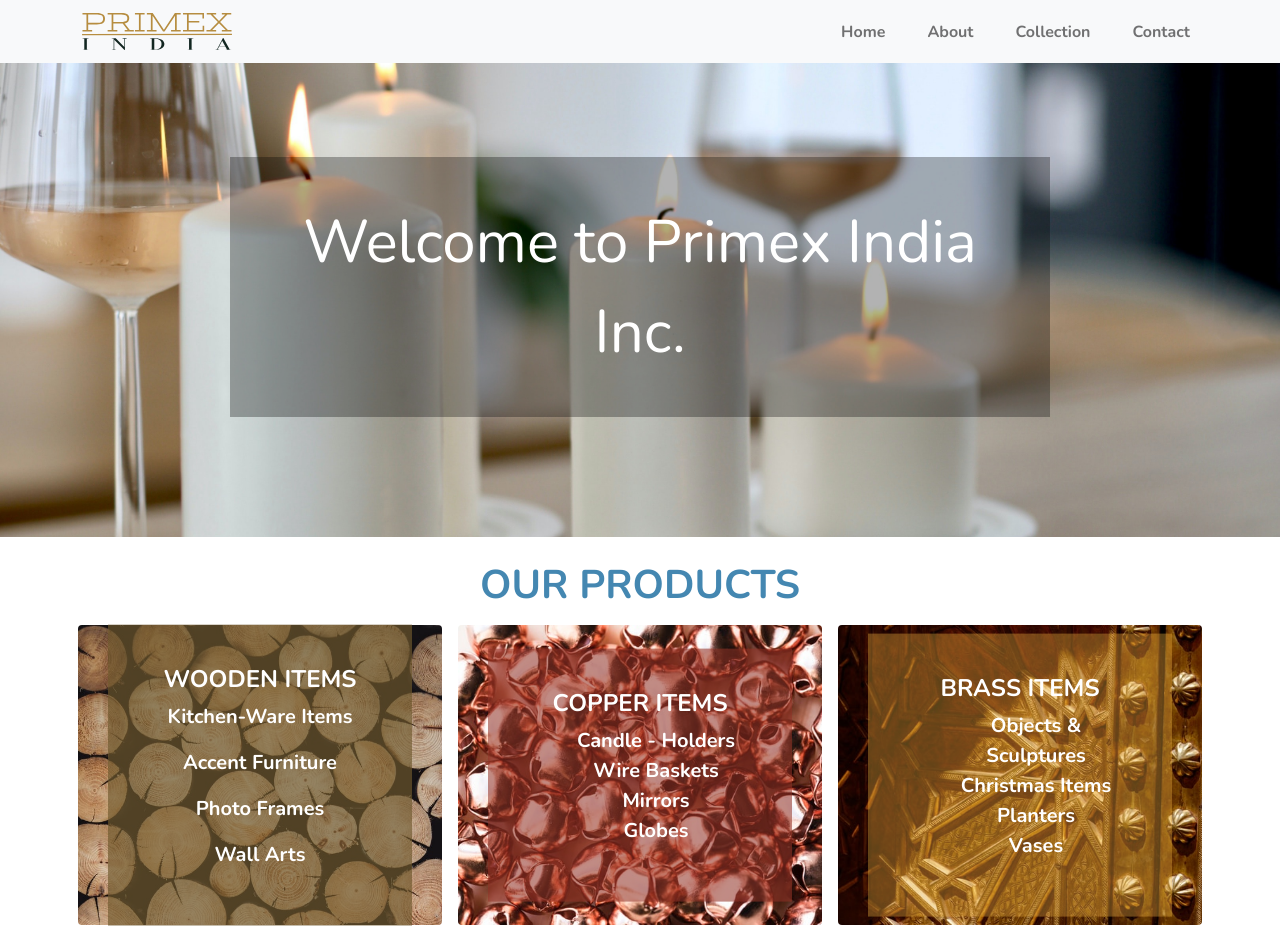
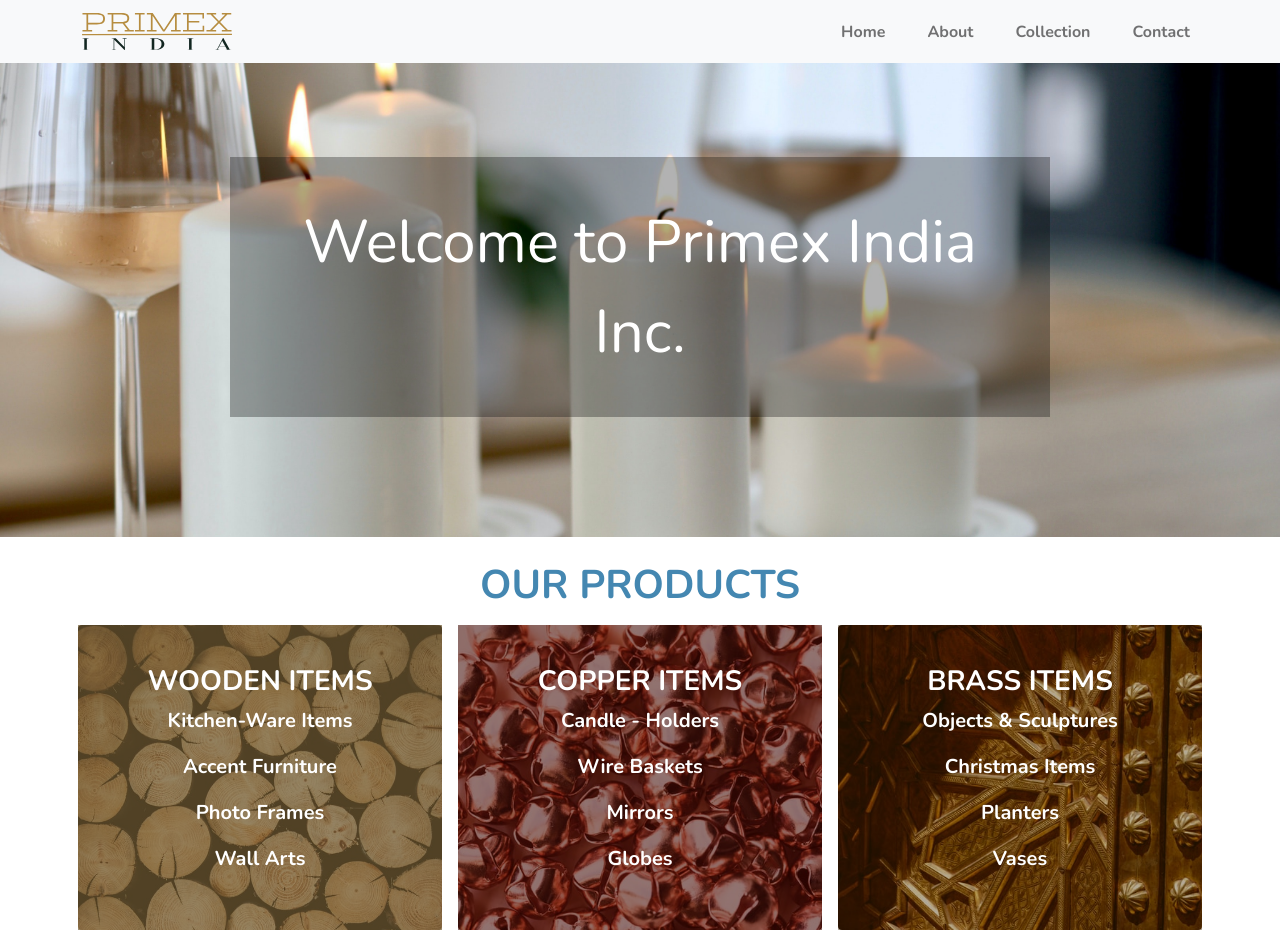
Before and after one commit to prashant0829/trade-site, a React (Create React App) app: page / in a window 1280 px wide. Shown: the top 952 px of the page. Built offline with nearby package versions, Linux system fonts and the light colour scheme; grey boxes are pictures that could not be loaded.

Commit message:
style added in products blocks

```diff
--- a/src/App.css
+++ b/src/App.css
@@ -1,27 +1,21 @@
-
-
 /**************navbar**************************/
 
 .navbar-nav {
   margin-left: auto;
-
 }
 .navbar-brand img {
   max-width: 150px;
 }
-.navbar-nav .nav-item{
+.navbar-nav .nav-item {
   float: right;
   padding-left: 26px;
-
-
 }
 /* ***********navbar ends here****************** */
-
 
 /*********************index page********************* */
 .parallax {
   background-image: url("");
-   min-height: 500px;
+  min-height: 500px;
   background-attachment: fixed;
   background-position: center;
   background-repeat: no-repeat;
@@ -49,63 +43,57 @@
   background-color: rgb(0 0 0 / 30%);
 }
 
-.product-text-w{
+.product-text-w {
   font-size: 20px;
   font-weight: bold;
   color: white;
-  position: absolute;
+  /* position: absolute; */
   top: 50%;
   left: 50%;
-  transform: translate(-50%, -50%);
+  /* transform: translate(-50%, -50%); */
   text-align: center;
   padding: 20px;
   min-width: 80%;
   background-color: #70592ea9;
 }
-.product-text-w{
-
+.product-text-w {
   padding: 40px 40px;
-
 }
-.product-text-c{
+.product-text-c {
   font-size: 20px;
-  font-weight:bold;
+  font-weight: bold;
   color: white;
-  position: absolute;
+  /* position: absolute; */
   top: 50%;
   left: 50%;
-  transform: translate(-50%, -50%);
+  /* transform: translate(-50%, -50%); */
   text-align: center;
   padding: 20px;
   min-width: 80%;
-  background-color: #9233268f;
+  background-color: #3d07008f;
 }
-.product-text-c{
- padding: 40px 40px;
+.product-text-c {
+  padding: 40px 40px;
 }
-.product-text-cp{
+.product-text-cp {
   font-size: 20px;
   font-weight: bold;
   color: white;
-  position: absolute;
+  /* position: absolute; */
   top: 50%;
   left: 50%;
-  transform: translate(-50%, -50%);
+  /* transform: translate(-50%, -50%); */
   text-align: center;
   padding: 20px;
   min-width: 80%;
-  background-color: #e7ab3c62;
+  background-color: #3f290062;
 }
-.product-text-cp{
-
-
+.product-text-cp {
   padding: 40px 40px;
   /* background-color: rgb(0 0 0 / 60%); */
 }
 
-
 /* *****************index page ends here************* */
-
 
 /* *******************collection page******************* */
 .gallery {
@@ -118,7 +106,6 @@
 }
 .responsive {
   padding: 0 6px;
-
 }
 
 @media only screen and(max-width:700px) {
@@ -147,7 +134,6 @@
   position: relative;
 }
 
-
 /* *****************collection page ends here*********** */
 
 /* *******************about page******************** */
@@ -162,18 +148,16 @@
   letter-spacing: 5px;
   color: #949494;
 }
-.coloum_style{
+.coloum_style {
   max-width: 100px;
-
 }
-.text-muted{
+.text-muted {
   font-size: large;
 }
 
- /* *********************about page ends here************** */
+/* *********************about page ends here************** */
 
 /* **************contact page here**************** */
-
 
 * {
   margin: 0;
@@ -197,7 +181,6 @@
 .container .contactinfo {
   display: flex;
   flex-direction: column;
-
 }
 .container .contactinfo .box {
   position: relative;
@@ -289,11 +272,9 @@
   }
   .container .contactinfo {
     width: 100%;
-
   }
   .container .contactinfo {
   }
-
 }
 /* ***************contact page ends here*********** */
 
@@ -385,9 +366,9 @@
     width: 100%;
   }
 }
-.footer-col map{
-width:"900px" ;
-height:"650px";
-border:0;
+.footer-col map {
+  width: "900px";
+  height: "650px";
+  border: 0;
 }
 /* ******************footer ends here************ */
--- a/src/components/Index.jsx
+++ b/src/components/Index.jsx
@@ -28,14 +28,18 @@
                 minHeight: "300px",
                 backgroundSize: "cover",
               }}>
-              <div className="product-text-w text-center"><h4><b>WOODEN ITEMS</b></h4>
-
-                <p>Kitchen-Ware Items</p>
-                <p>Accent Furniture</p>
-                <p>Photo Frames</p>
-                <p>Wall Arts</p>
-             </div>
+              <div className="product-text-w text-center">
+                <div>
+                  <h3>
+                    <b>WOODEN ITEMS</b>
+                  </h3>
+                  <p>Kitchen-Ware Items</p>
+                  <p>Accent Furniture</p>
+                  <p>Photo Frames</p>
+                  <p>Wall Arts</p>
+                </div>
               </div>
+            </div>
           </div>
           <div class="col-lg-4 col-md-4 col-sm-4 col-sx-12 p-2">
             <div
@@ -45,13 +49,18 @@
                 minHeight: "300px",
                 backgroundSize: "cover",
               }}>
-              <div className="product-text-c"><h4><b>COPPER ITEMS</b></h4>
-              <ul >
-                <li>Candle - Holders</li>
-                <li>Wire Baskets</li>
-                <li>Mirrors</li>
-                 <li>Globes</li>
-              </ul></div>
+              <div className="product-text-c text-center">
+                <div>
+                  <h3>
+                    <b>COPPER ITEMS</b>
+                  </h3>
+
+                  <p>Candle - Holders</p>
+                  <p>Wire Baskets</p>
+                  <p>Mirrors</p>
+                  <p>Globes</p>
+                </div>
+              </div>
             </div>
           </div>
           <div class="col-lg-4 col-md-4 col-sm-4 col-sx-12 p-2">
@@ -62,14 +71,20 @@
                 minHeight: "300px",
                 backgroundSize: "cover",
               }}>
-              <div className="product-text-cp"><h4><b>BRASS ITEMS</b></h4>
-              <ul >
-                <li>Objects & Sculptures</li>
-                <li>Christmas Items</li>
-                <li>Planters</li>
-                <li>Vases</li>
-              </ul></div>
+              <div className="product-text-cp">
+                <div>
+                  <h3>
+                    <b>BRASS ITEMS</b>
+                  </h3>
+                  <div>
+                    <p>Objects & Sculptures</p>
+                    <p>Christmas Items</p>
+                    <p>Planters</p>
+                    <p>Vases</p>
+                  </div>
+                </div>
               </div>
+            </div>
           </div>
         </div>
       </div>
```
